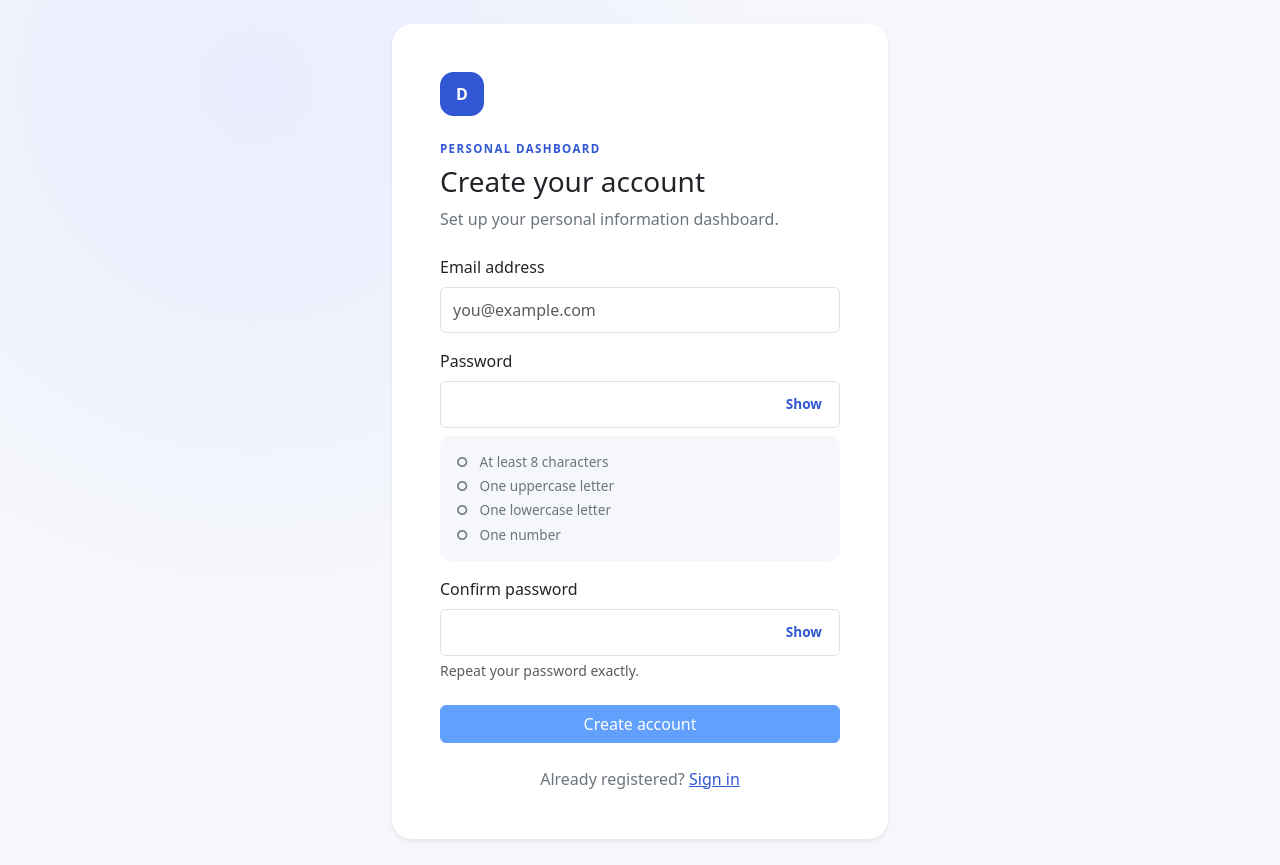
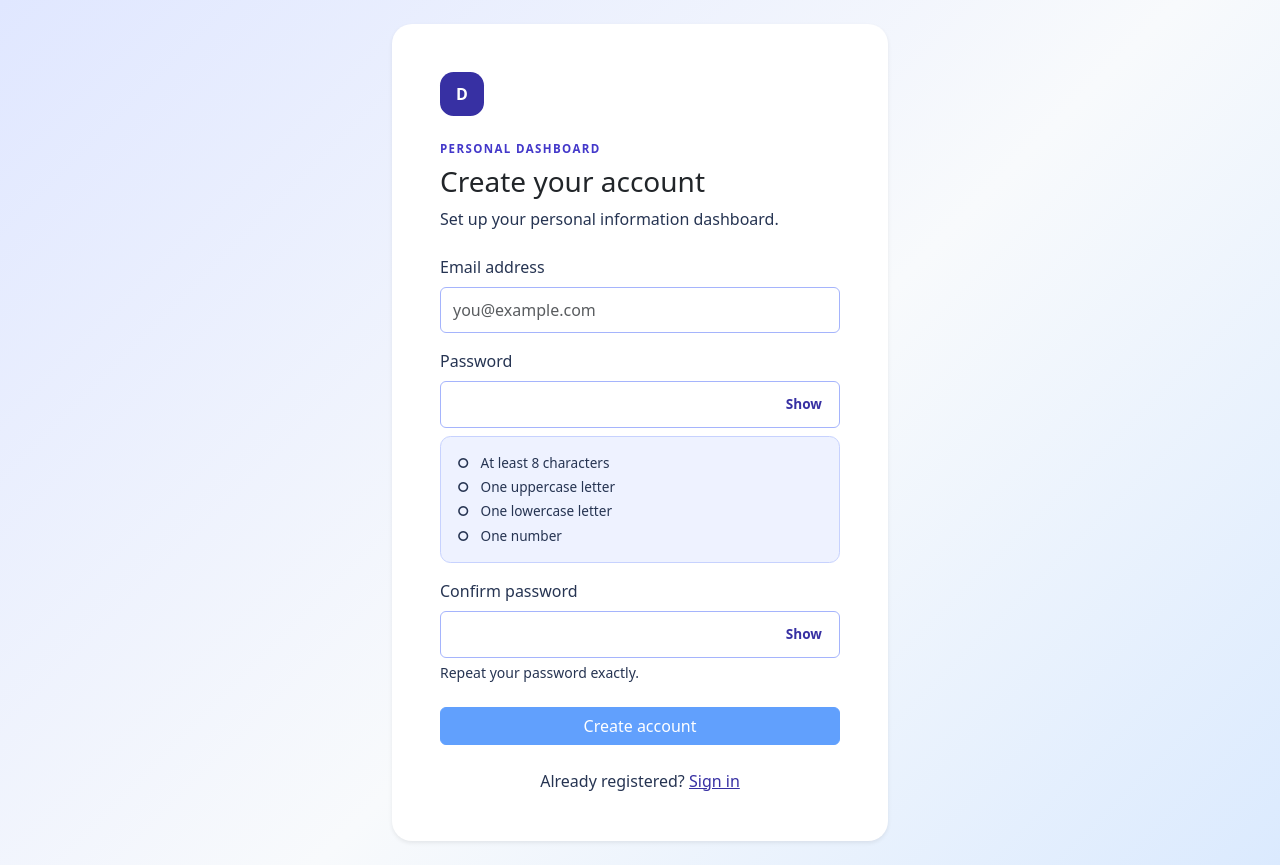
Before and after one commit to UndertakerO-O/dashbord-mirror, a Vue app in the folder frontend/: page /signup in a window 1280 px wide. Built offline with nearby package versions, Linux system fonts and the light colour scheme; no server answers.

Commit message:
refactor: simplify frontend visual theme

```diff
--- a/frontend/src/styles.css
+++ b/frontend/src/styles.css
@@ -1,27 +1,33 @@
 :root {
   font-family: Inter, ui-sans-serif, system-ui, -apple-system, BlinkMacSystemFont, "Segoe UI", sans-serif;
-  color: #182230;
-  background: #f5f7fb;
+  color: #172554;
+  background: #eef2ff;
 }
 
 body {
   min-width: 320px;
   min-height: 100vh;
   margin: 0;
-  background: #f5f7fb;
+  background: #eef2ff;
 }
 
-a { color: #3157d5; }
+a { color: #3730a3; }
 
 .auth-shell {
   display: grid;
   min-height: 100vh;
   place-items: center;
   padding: 1.5rem;
-  background: radial-gradient(circle at 20% 10%, #e9edff, transparent 32rem), #f5f7fb;
+  background: linear-gradient(135deg, #e0e7ff 0%, #f8fafc 55%, #dbeafe 100%);
 }
 
-.auth-card { width: min(100%, 31rem); border-radius: 1.25rem; }
+.auth-card {
+  width: min(100%, 31rem);
+  border: 1px solid #c7d2fe;
+  border-radius: 1.25rem;
+  background: #ffffff;
+  box-shadow: 0 1.25rem 3rem rgb(30 41 59 / 12%);
+}
 
 .brand-mark,
 .empty-icon {
@@ -30,17 +36,68 @@ a { color: #3157d5; }
   height: 2.75rem;
   place-items: center;
   border-radius: .85rem;
-  color: white;
-  background: #3157d5;
+  color: #ffffff;
+  background: #3730a3;
   font-weight: 700;
 }
 
-.eyebrow { color: #3157d5; font-size: .72rem; font-weight: 700; letter-spacing: .12em; }
-.form-control { min-height: 2.9rem; }
+.eyebrow {
+  color: #4338ca;
+  font-size: .72rem;
+  font-weight: 800;
+  letter-spacing: .12em;
+}
+
+.form-control {
+  min-height: 2.9rem;
+  border-color: #a5b4fc;
+  color: #172554;
+}
+
+.form-control:focus {
+  border-color: #4f46e5;
+  box-shadow: 0 0 0 .2rem rgb(79 70 229 / 15%);
+}
+
+.form-label,
+.form-text,
+.text-secondary {
+  color: #263452 !important;
+}
+
 .dashboard-shell { min-height: 100vh; }
-.empty-dashboard { border-radius: 1.25rem; }
+
+.dashboard-shell .navbar {
+  background: #172554 !important;
+}
+
+.dashboard-shell .navbar-brand {
+  color: #ffffff;
+}
+
+.empty-dashboard,
+.services-sidebar {
+  border: 1px solid #c7d2fe !important;
+  border-radius: 1.25rem;
+  background: #ffffff;
+  box-shadow: 0 .75rem 2rem rgb(30 41 59 / 8%) !important;
+}
+
 .empty-icon { margin-inline: auto; font-size: 1.5rem; }
-.dashboard-placeholder { min-height: 15rem; border-radius: 1.25rem; }
+.dashboard-placeholder { min-height: 15rem; border-radius: 1.25rem; background: #c7d2fe; }
+
+.services-sidebar {
+  width: min(100%, 20rem);
+  background: #e0e7ff;
+}
+
+.service-item {
+  display: flex;
+  align-items: center;
+  justify-content: space-between;
+  gap: 1rem;
+  color: #172554;
+}
 
 .password-input { position: relative; }
 .password-input .form-control { padding-right: 4.5rem; }
@@ -51,25 +108,28 @@ a { color: #3157d5; }
   transform: translateY(-50%);
   border: 0;
   background: transparent;
-  color: #3157d5;
+  color: #3730a3;
   font-size: .85rem;
-  font-weight: 600;
+  font-weight: 700;
 }
-.password-toggle:focus-visible { outline: 2px solid #3157d5; outline-offset: 2px; border-radius: .25rem; }
+.password-toggle:focus-visible { outline: 2px solid #4f46e5; outline-offset: 2px; border-radius: .25rem; }
 
 .password-rules {
   padding: .75rem 1rem;
+  border: 1px solid #c7d2fe;
   border-radius: .65rem;
-  background: #f5f7fb;
+  background: #eef2ff;
   font-size: .85rem;
 }
-.password-rules li { color: #6c757d; margin: .25rem 0; transition: color .2s ease; }
-.password-rules li.valid { color: #198754; font-weight: 600; }
+.password-rules li { color: #263452; margin: .25rem 0; transition: color .2s ease; }
+.password-rules li.valid { color: #047857; font-weight: 700; }
 .rule-icon { display: inline-block; width: 1.25rem; font-weight: 700; }
 
-.oauth-divider { display: flex; align-items: center; gap: .75rem; margin: 1.25rem 0; color: #6c757d; font-size: .85rem; }
-.oauth-divider::before, .oauth-divider::after { content: ""; flex: 1; height: 1px; background: #dee2e6; }
+.oauth-divider { display: flex; align-items: center; gap: .75rem; margin: 1.25rem 0; color: #263452; font-size: .85rem; }
+.oauth-divider::before, .oauth-divider::after { content: ""; flex: 1; height: 1px; background: #a5b4fc; }
 .dashboard-layout { display: flex; align-items: flex-start; gap: 1.5rem; }
-.services-sidebar { width: min(100%, 20rem); border-radius: 1.25rem; }
-.service-item { display: flex; align-items: center; justify-content: space-between; gap: 1rem; }
-@media (max-width: 767.98px) { .dashboard-layout { flex-direction: column; } .services-sidebar { width: 100%; } }
+
+@media (max-width: 767.98px) {
+  .dashboard-layout { flex-direction: column; }
+  .services-sidebar { width: 100%; }
+}
```
